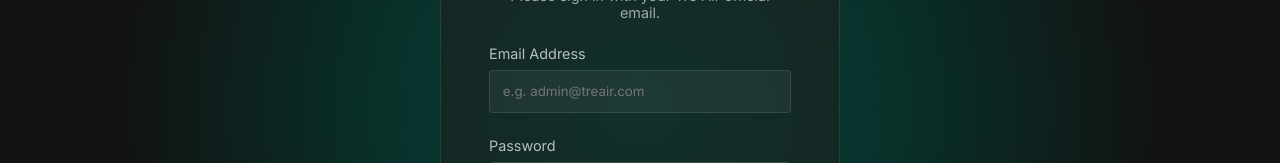
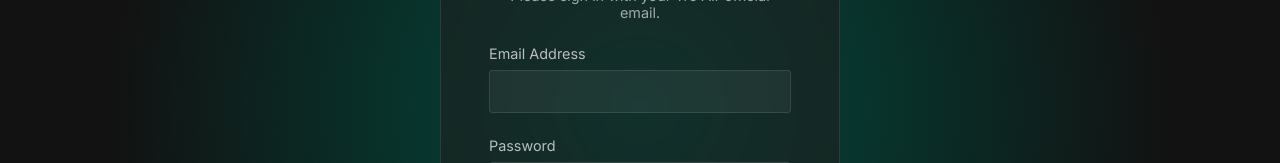
Before and after one commit to Fernius07/TreAir, a React (Vite) app: page /login in a window 1280 px wide. Shown: the part 294-457 px from the top of the page. Built offline with nearby package versions, Linux system fonts and the light colour scheme.

Commit message:
feat: implement flight management page with CRUD operations and user login functionality.

```diff
--- a/src/pages/Login.jsx
+++ b/src/pages/Login.jsx
@@ -44,7 +44,7 @@ const Login = () => {
                             id="email"
                             value={email}
                             onChange={(e) => setEmail(e.target.value)}
-                            placeholder="e.g. admin@treair.com"
+                            placeholder=""
                             required
                         />
                     </div>
--- a/src/pages/management/ManageFlights.jsx
+++ b/src/pages/management/ManageFlights.jsx
@@ -62,7 +62,7 @@ const ManageFlights = () => {
     const openAddModal = () => {
         setEditingId(null);
         setFormData({
-            origin: 'Robloxia International',
+            origin: '',
             destination: '',
             status: 'Scheduled',
             departure: '',
```
